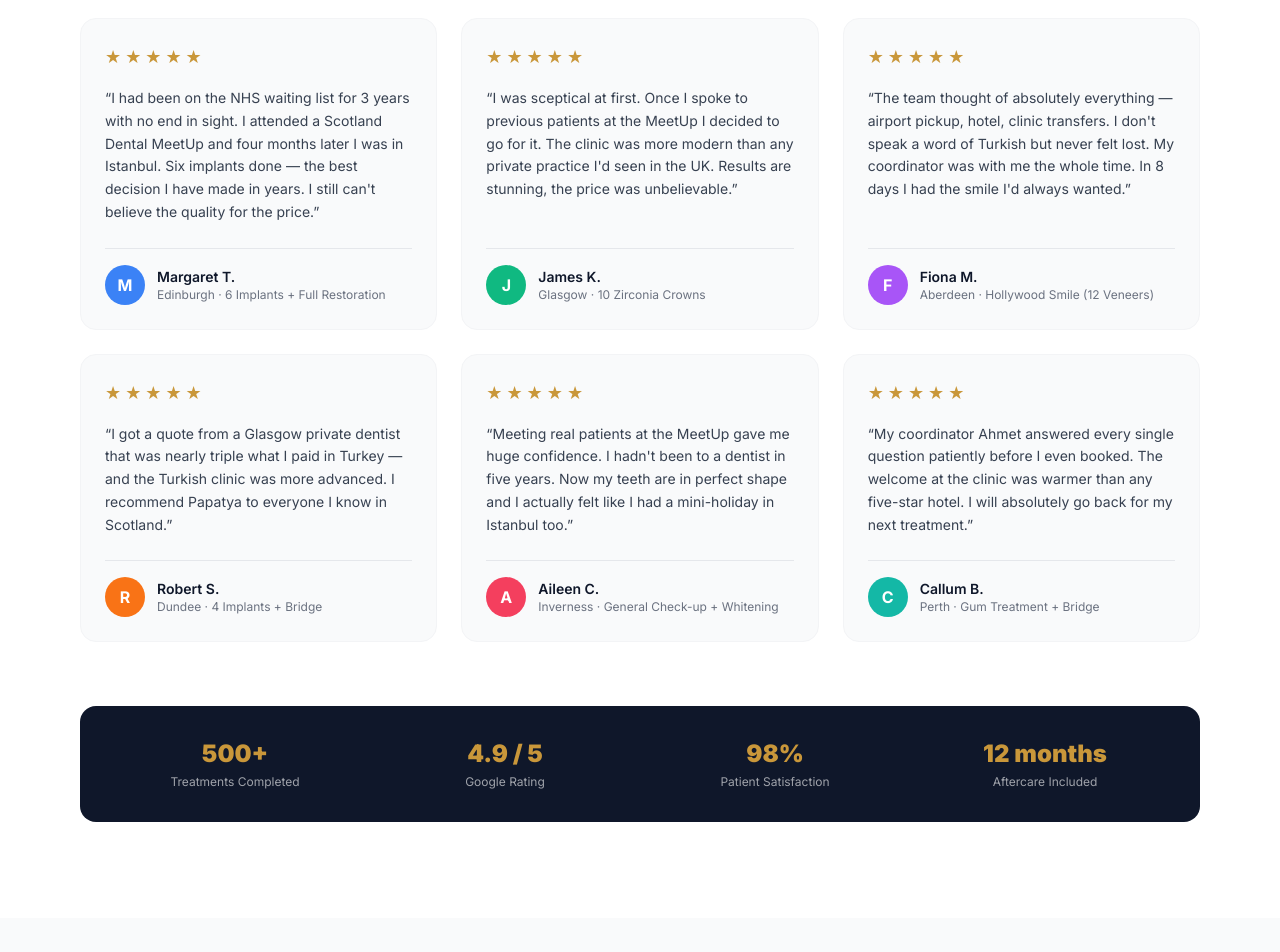
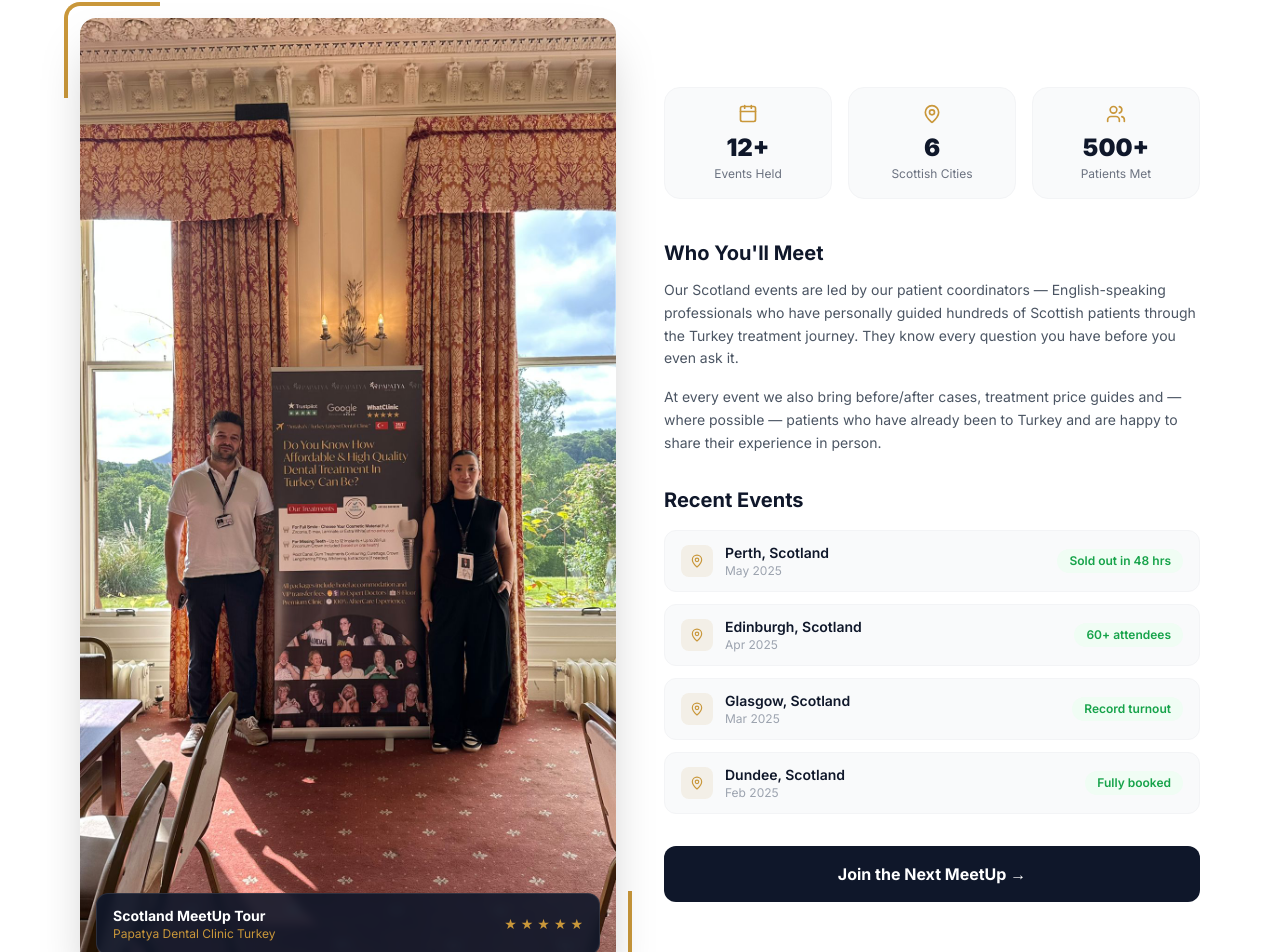
Before and after one commit to warecomagency-design/dental-scotland, a Next.js app: page / in a window 1280 px wide. Shown: the part 6252-7204 px from the top of the page. Built offline with nearby package versions, Linux system fonts and the light colour scheme.

Commit message:
Add PastMeetups section: team photo, event history, stats, and team intro
Co-Authored-By: Claude Sonnet 4.6 <noreply@anthropic.com>

```diff
--- a/app/page.tsx
+++ b/app/page.tsx
@@ -3,6 +3,7 @@ import Hero from "@/components/Hero";
 import VideoTestimonials from "@/components/VideoTestimonials";
 import WhyTurkey from "@/components/WhyTurkey";
 import Process from "@/components/Process";
+import PastMeetups from "@/components/PastMeetups";
 import Testimonials from "@/components/Testimonials";
 import MeetupSection from "@/components/MeetupSection";
 import BookingForm from "@/components/BookingForm";
@@ -18,6 +19,7 @@ export default function Home() {
         <VideoTestimonials />
         <WhyTurkey />
         <Process />
+        <PastMeetups />
         <Testimonials />
         <MeetupSection />
         <BookingForm />
--- /dev/null
+++ b/components/PastMeetups.tsx
@@ -0,0 +1,133 @@
+import Image from "next/image";
+import { MapPin, Calendar, Users } from "lucide-react";
+
+const stats = [
+  { icon: <Calendar size={20} className="text-[#c9973a]" />, number: "12+", label: "Events Held" },
+  { icon: <MapPin size={20} className="text-[#c9973a]" />, number: "6", label: "Scottish Cities" },
+  { icon: <Users size={20} className="text-[#c9973a]" />, number: "500+", label: "Patients Met" },
+];
+
+const pastEvents = [
+  { city: "Perth", date: "May 2025", highlight: "Sold out in 48 hrs" },
+  { city: "Edinburgh", date: "Apr 2025", highlight: "60+ attendees" },
+  { city: "Glasgow", date: "Mar 2025", highlight: "Record turnout" },
+  { city: "Dundee", date: "Feb 2025", highlight: "Fully booked" },
+];
+
+export default function PastMeetups() {
+  return (
+    <section className="py-24 bg-white overflow-hidden">
+      <div className="max-w-6xl mx-auto px-4">
+        {/* Header */}
+        <div className="text-center mb-16">
+          <span className="inline-block bg-[#c9973a]/10 text-[#c9973a] text-sm font-semibold px-4 py-1.5 rounded-full mb-4">
+            Our Team & Past Events
+          </span>
+          <h2 className="text-3xl md:text-4xl font-bold text-[#0f172a] mb-4">
+            We&apos;ve Already Been
+            <br />
+            <span className="text-[#c9973a]">All Over Scotland</span>
+          </h2>
+          <p className="text-gray-600 max-w-2xl mx-auto">
+            Our team travels to Scottish cities throughout the year to meet patients face-to-face —
+            no pressure, no obligation, just honest conversations about your dental options.
+          </p>
+        </div>
+
+        <div className="grid lg:grid-cols-2 gap-12 items-center">
+          {/* Image */}
+          <div className="relative">
+            {/* Decorative frame */}
+            <div className="absolute -top-4 -left-4 w-24 h-24 border-t-4 border-l-4 border-[#c9973a] rounded-tl-2xl" />
+            <div className="absolute -bottom-4 -right-4 w-24 h-24 border-b-4 border-r-4 border-[#c9973a] rounded-br-2xl" />
+
+            <div className="relative rounded-2xl overflow-hidden shadow-2xl">
+              <Image
+                src="/meetup-team.jpg"
+                alt="Papatya Dental Clinic team at Scotland MeetUp event"
+                width={820}
+                height={1024}
+                className="w-full h-auto object-cover"
+              />
+              {/* Overlay badge */}
+              <div className="absolute bottom-4 left-4 right-4">
+                <div className="bg-[#0f172a]/90 backdrop-blur-sm border border-white/10 rounded-xl px-4 py-3 flex items-center justify-between">
+                  <div>
+                    <p className="text-white font-bold text-sm">Scotland MeetUp Tour</p>
+                    <p className="text-[#c9973a] text-xs">Papatya Dental Clinic Turkey</p>
+                  </div>
+                  <div className="flex gap-1">
+                    {Array.from({ length: 5 }).map((_, i) => (
+                      <span key={i} className="text-[#c9973a] text-sm">★</span>
+                    ))}
+                  </div>
+                </div>
+              </div>
+            </div>
+          </div>
+
+          {/* Right content */}
+          <div>
+            {/* Stats */}
+            <div className="grid grid-cols-3 gap-4 mb-10">
+              {stats.map((s) => (
+                <div key={s.label} className="text-center bg-gray-50 rounded-2xl p-4 border border-gray-100">
+                  <div className="flex justify-center mb-2">{s.icon}</div>
+                  <div className="text-2xl font-black text-[#0f172a]">{s.number}</div>
+                  <div className="text-gray-500 text-xs mt-0.5">{s.label}</div>
+                </div>
+              ))}
+            </div>
+
+            {/* About the team */}
+            <div className="mb-8">
+              <h3 className="text-xl font-bold text-[#0f172a] mb-3">Who You&apos;ll Meet</h3>
+              <p className="text-gray-600 text-sm leading-relaxed mb-4">
+                Our Scotland events are led by our patient coordinators — English-speaking professionals
+                who have personally guided hundreds of Scottish patients through the Turkey treatment journey.
+                They know every question you have before you even ask it.
+              </p>
+              <p className="text-gray-600 text-sm leading-relaxed">
+                At every event we also bring before/after cases, treatment price guides and — where possible —
+                patients who have already been to Turkey and are happy to share their experience in person.
+              </p>
+            </div>
+
+            {/* Past events list */}
+            <div>
+              <h3 className="text-xl font-bold text-[#0f172a] mb-4">Recent Events</h3>
+              <div className="space-y-3">
+                {pastEvents.map((e) => (
+                  <div
+                    key={e.city}
+                    className="flex items-center justify-between bg-gray-50 border border-gray-100 rounded-xl px-4 py-3"
+                  >
+                    <div className="flex items-center gap-3">
+                      <div className="w-8 h-8 bg-[#c9973a]/10 rounded-lg flex items-center justify-center">
+                        <MapPin size={14} className="text-[#c9973a]" />
+                      </div>
+                      <div>
+                        <p className="font-semibold text-[#0f172a] text-sm">{e.city}, Scotland</p>
+                        <p className="text-gray-400 text-xs">{e.date}</p>
+                      </div>
+                    </div>
+                    <span className="bg-green-50 text-green-600 text-xs font-semibold px-3 py-1 rounded-full">
+                      {e.highlight}
+                    </span>
+                  </div>
+                ))}
+              </div>
+            </div>
+
+            <a
+              href="#booking"
+              className="mt-8 inline-block w-full bg-[#0f172a] hover:bg-[#1e3a5f] text-white text-center py-4 rounded-xl font-bold transition-colors"
+            >
+              Join the Next MeetUp →
+            </a>
+          </div>
+        </div>
+      </div>
+    </section>
+  );
+}
```
Also changed, not shown: public/meetup-team.jpg (added).
